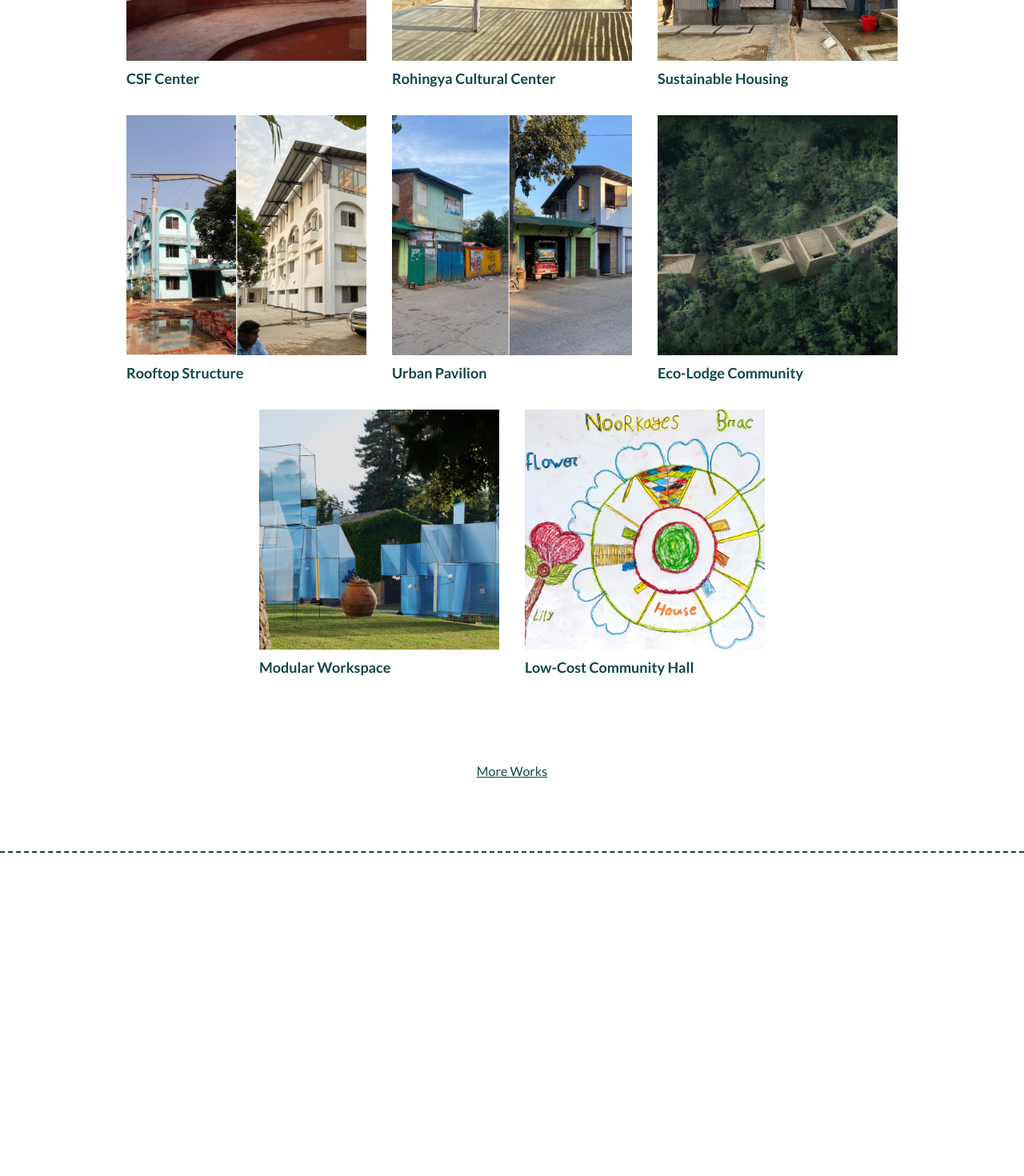
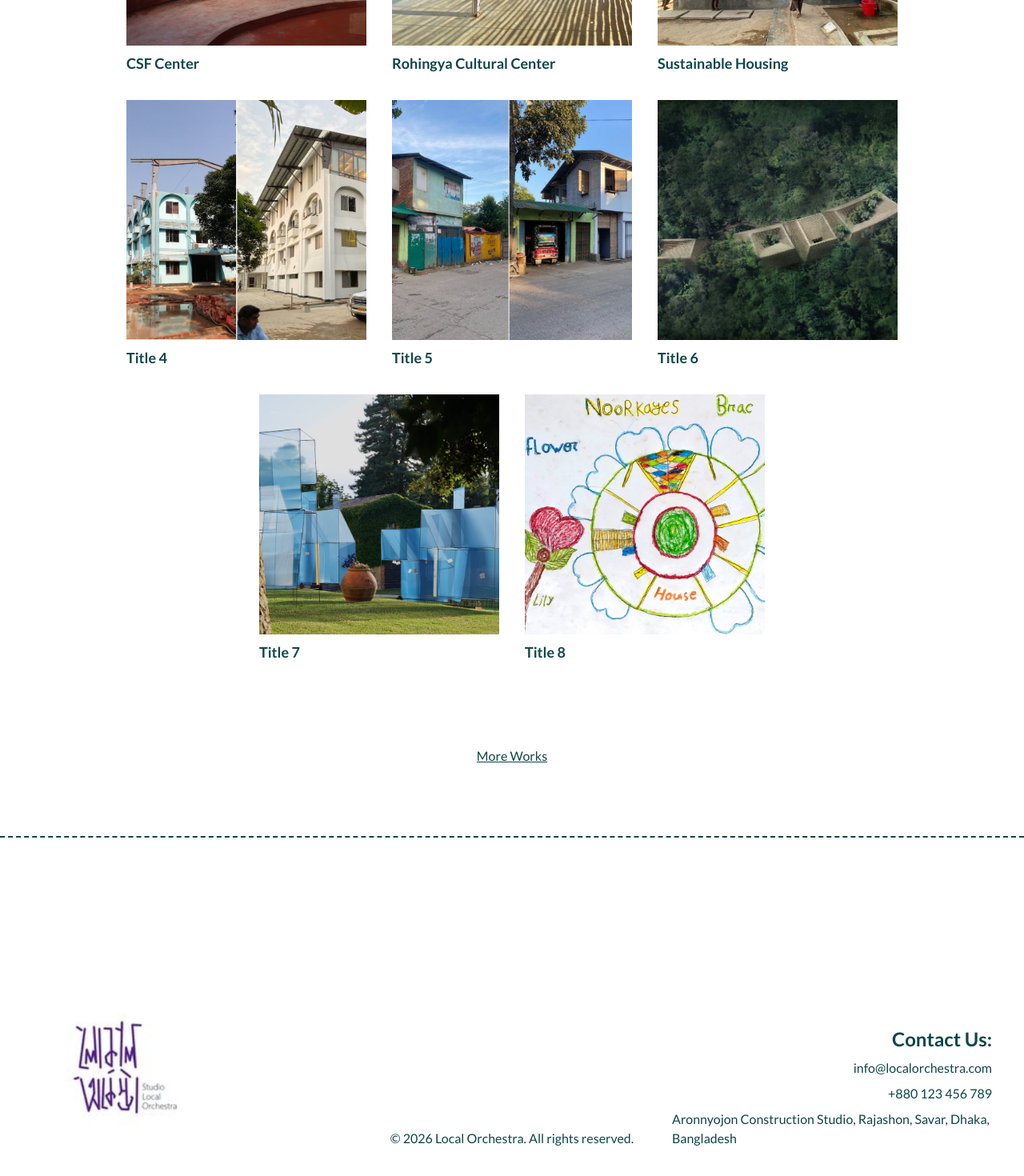
Before and after one commit to RafidRisun/aronnyo_jon_website, a Next.js app: page /home in a window 1280 px wide. Shown: the part 632-2102 px from the top of the page at 80% size. Before the commit the page ends 1826 px from the top, so only its background shows below. Built offline with nearby package versions, Linux system fonts and the light colour scheme.

Commit message:
Footer added

```diff
--- a/app/home/page.tsx
+++ b/app/home/page.tsx
@@ -22,7 +22,7 @@ export default function Home() {
       className="w-full bg-white py-32 flex flex-col gap-18 items-center justify-start text-[#104649]"
       onClick={clickedAnywhere}
     >
-      <div className="flex items-center justify-center w-full text-[clamp(1.5rem,10vw,20rem)] text-[#104649] font-light pointer-events-none">
+      <div className="flex items-center justify-center w-full text-[clamp(1.5rem,9vw,20rem)] text-[#104649] font-light pointer-events-none">
         লো কা ল অ র্কে স্ট্রা
       </div>
       {/* works */}
--- a/app/layout.tsx
+++ b/app/layout.tsx
@@ -5,6 +5,7 @@ import Navbar from "@/components/Navbar";
 import { Provider } from "react-redux";
 import { store } from "../redux/store";
 import Providers from "@/components/Providers";
+import Footer from "@/components/Footer";
 
 const lato = Lato({
   subsets: ["latin"],
@@ -32,6 +33,7 @@ export default function RootLayout({
         <Providers>
           <Navbar />
           {children}
+          <Footer />
         </Providers>
       </body>
     </html>
--- /dev/null
+++ b/components/Footer.tsx
@@ -0,0 +1,52 @@
+"use client";
+import Image from "next/image";
+import { usePathname } from "next/navigation";
+
+export default function Footer() {
+  const path = usePathname();
+  return (
+    <>
+      {path !== "/" && (
+        <div className="flex w-full items-end justify-between px-10 py-15 bg-white text-[#104649]">
+          <div className="flex-1">
+            <div className="relative w-[200px] h-[200px]">
+              <Image
+                src="/images/logo blue.jpg"
+                alt="Logo"
+                fill
+                className="object-contain"
+              />
+            </div>
+          </div>
+          <div className="flex-1 flex justify-center">
+            <span>© 2026 Local Orchestra. All rights reserved.</span>
+          </div>
+          <div className="flex-1 flex flex-col items-end justify-end gap-2">
+            <span className="font-bold text-2xl">Contact Us:</span>
+            <a
+              href="mailto:info@localorchestra.com"
+              className="hover:underline"
+              target="_blank"
+            >
+              info@localorchestra.com
+            </a>
+            <a
+              href="tel:+880123456789"
+              className="hover:underline"
+              target="_blank"
+            >
+              +880 123 456 789
+            </a>
+            <a
+              href="https://maps.app.goo.gl/XXKn9BitP53spAht6"
+              className="hover:underline"
+              target="_blank"
+            >
+              Aronnyojon Construction Studio, Rajashon, Savar, Dhaka, Bangladesh
+            </a>
+          </div>
+        </div>
+      )}
+    </>
+  );
+}
--- a/constants/data.js
+++ b/constants/data.js
@@ -16,27 +16,27 @@ export const projects = [
   },
   {
     id: 4,
-    title: "Rooftop Structure",
+    title: "Title 4",
     image: "/images/projects/4.jpg",
   },
   {
     id: 5,
-    title: "Urban Pavilion",
+    title: "Title 5",
     image: "/images/projects/5.jpg",
   },
   {
     id: 6,
-    title: "Eco-Lodge Community",
+    title: "Title 6",
     image: "/images/projects/6.jpg",
   },
   {
     id: 7,
-    title: "Modular Workspace",
+    title: "Title 7",
     image: "/images/projects/7.jpg",
   },
   {
     id: 8,
-    title: "Low-Cost Community Hall",
+    title: "Title 8",
     image: "/images/projects/8.jpg",
   },
 ];
```
Also changed, not shown: public/images/logo blue.jpg (added).
